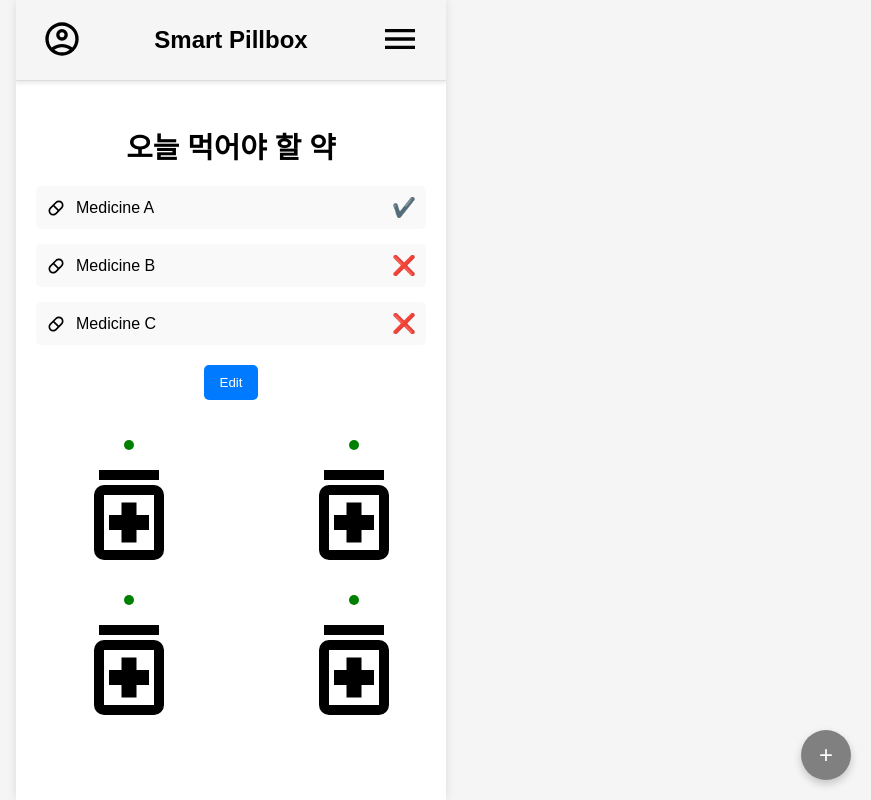
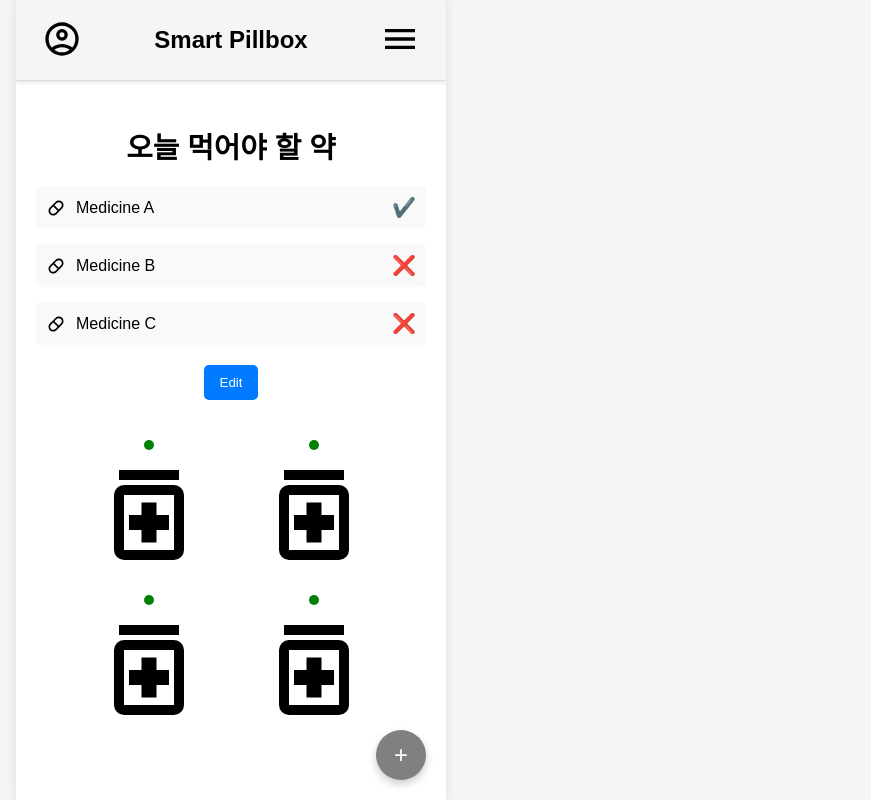
Before and after one commit to Sumin-Yi/smartpillbox, a React (Create React App) app in the folder frontend/: page / in a window 1280 px wide. Shown: the whole page, without its empty margins (409-1280 px from the left). Built offline with nearby package versions, Linux system fonts and the light colour scheme.

Commit message:
add pill button inside home page

```diff
--- a/frontend/src/Home.css
+++ b/frontend/src/Home.css
@@ -120,11 +120,12 @@ html, body {
 /* Pillbox Grid Section */
 .pillbox-grid {
   display: grid;
-  grid-template-columns: repeat(2, 1fr); /* Two columns by default */
-  gap: 20px;
+  grid-template-columns: repeat(2, minmax(120px, 1fr)); /* Set a minimum width for grid items */
+  justify-content: center; /* Center the grid items horizontally */
+  gap: 20px; /* Space between items */
   margin: 20px auto; /* Add margin to allow space */
-  width: 100%; /* Ensure it scales responsively */
-  padding: 0 10px; /* Add padding for spacing */
+  width: calc(100% - 120px); /* Add padding to the sides by reducing the grid's width */
+  padding: 0; /* Remove extra padding since width handles it */
 }
 
 /* Pillbox Wrapper */
@@ -178,7 +179,7 @@ html, body {
 
 /* Add Pill Button */
 .AddPill {
-  position: fixed; /* Make it fixed to stay visible while scrolling */
+  position: absolute; /* Make it fixed to stay visible while scrolling */
   bottom: 20px;
   right: 20px;
   width: 50px;
```
